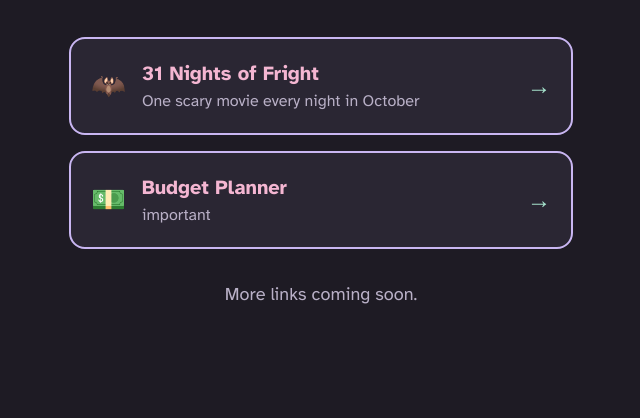
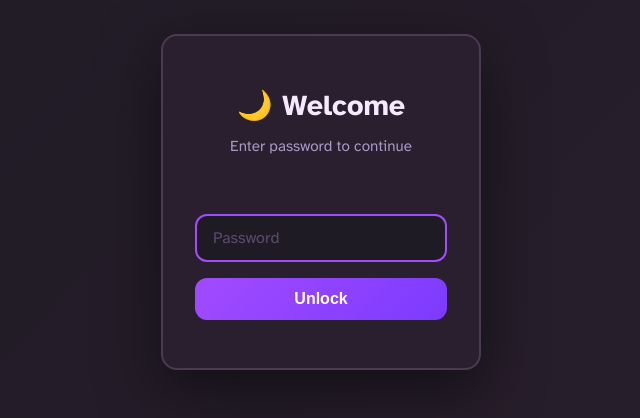
Before and after one commit to t6mmy/sowden-web, a plain HTML site: page index.html in a window 1280 px wide. Shown: the part 198-616 px from the top of the page, without its empty margins (319-959 px from the left). Drawn offline with Linux system fonts and the light colour scheme.

Commit message:
Add password login to index.html

```diff
--- a/index.html
+++ b/index.html
@@ -11,9 +11,120 @@
   <link rel="preconnect" href="https://fonts.gstatic.com" crossorigin>
   <link href="https://fonts.googleapis.com/css2?family=Atkinson+Hyperlegible:wght@400;700&display=swap" rel="stylesheet">
   <link rel="stylesheet" href="/styles.css">
+  <style>
+    .password-screen {
+      position: fixed;
+      inset: 0;
+      background: linear-gradient(135deg, #1e1b24 0%, #2a1f2e 100%);
+      display: flex;
+      align-items: center;
+      justify-content: center;
+      z-index: 9999;
+    }
+
+    .password-screen.hidden {
+      display: none;
+    }
+
+    .password-form {
+      background: #2a1f2e;
+      border: 2px solid #4a3a52;
+      border-radius: 16px;
+      padding: 48px 32px;
+      max-width: 320px;
+      width: 90%;
+      box-shadow: 0 20px 60px rgba(0, 0, 0, 0.5);
+      text-align: center;
+    }
+
+    .password-form h1 {
+      color: #f4eaff;
+      font-size: 1.8rem;
+      margin: 0 0 8px 0;
+      font-weight: 700;
+    }
+
+    .password-form p {
+      color: #a898c8;
+      margin: 0 0 24px 0;
+      font-size: 0.95rem;
+    }
+
+    .password-form input {
+      width: 100%;
+      padding: 12px 16px;
+      margin-bottom: 16px;
+      border: 2px solid #4a3a52;
+      border-radius: 12px;
+      background: #1e1b24;
+      color: #f4eaff;
+      font-size: 1rem;
+      font-family: inherit;
+      box-sizing: border-box;
+      transition: border-color 0.2s;
+    }
+
+    .password-form input:focus {
+      outline: none;
+      border-color: #a24bff;
+    }
+
+    .password-form input::placeholder {
+      color: #5d4a6f;
+    }
+
+    .password-form button {
+      width: 100%;
+      padding: 12px 16px;
+      background: linear-gradient(135deg, #a24bff 0%, #7c3aff 100%);
+      color: #fff;
+      border: none;
+      border-radius: 12px;
+      font-size: 1rem;
+      font-weight: 700;
+      cursor: pointer;
+      transition: opacity 0.2s;
+    }
+
+    .password-form button:hover {
+      opacity: 0.9;
+    }
+
+    .password-form button:active {
+      opacity: 0.8;
+    }
+
+    .password-form.error input {
+      border-color: #d10f2c;
+      animation: shake 0.4s;
+    }
+
+    @keyframes shake {
+      0%, 100% { transform: translateX(0); }
+      25% { transform: translateX(-8px); }
+      75% { transform: translateX(8px); }
+    }
+
+    .error-msg {
+      color: #d10f2c;
+      font-size: 0.9rem;
+      margin-bottom: 12px;
+      min-height: 20px;
+    }
+  </style>
 </head>
 <body>
-  <main>
+  <div class="password-screen" id="passwordScreen">
+    <div class="password-form" id="passwordForm">
+      <h1>🌙 Welcome</h1>
+      <p>Enter password to continue</p>
+      <div class="error-msg" id="errorMsg"></div>
+      <input type="password" id="passwordInput" placeholder="Password" autocomplete="off">
+      <button type="button" id="passwordBtn">Unlock</button>
+    </div>
+  </div>
+
+  <main id="mainContent" style="display: none;">
     <header>
       <p class="moon" aria-hidden="true">☾</p>
       <h1>Our Family Links</h1>
@@ -46,5 +157,62 @@
 
     <p class="more">More links coming soon.</p>
   </main>
+
+  <script>
+    // Set your password here
+    const CORRECT_PASSWORD = 'sowden';
+
+    const passwordScreen = document.getElementById('passwordScreen');
+    const mainContent = document.getElementById('mainContent');
+    const passwordInput = document.getElementById('passwordInput');
+    const passwordBtn = document.getElementById('passwordBtn');
+    const passwordForm = document.getElementById('passwordForm');
+    const errorMsg = document.getElementById('errorMsg');
+
+    // Check if already logged in
+    function checkAccess() {
+      if (sessionStorage.getItem('accessGranted') === 'true') {
+        grantAccess();
+      }
+    }
+
+    function grantAccess() {
+      sessionStorage.setItem('accessGranted', 'true');
+      passwordScreen.classList.add('hidden');
+      mainContent.style.display = 'block';
+      passwordInput.value = '';
+    }
+
+    function checkPassword() {
+      const input = passwordInput.value.trim();
+      errorMsg.textContent = '';
+      passwordForm.classList.remove('error');
+
+      if (input === CORRECT_PASSWORD) {
+        grantAccess();
+      } else {
+        errorMsg.textContent = 'Incorrect password';
+        passwordForm.classList.add('error');
+        passwordInput.value = '';
+        passwordInput.focus();
+      }
+    }
+
+    passwordBtn.addEventListener('click', checkPassword);
+    passwordInput.addEventListener('keypress', (e) => {
+      if (e.key === 'Enter') {
+        checkPassword();
+      }
+    });
+
+    passwordInput.addEventListener('focus', () => {
+      passwordForm.classList.remove('error');
+      errorMsg.textContent = '';
+    });
+
+    // Check access on load
+    checkAccess();
+    passwordInput.focus();
+  </script>
 </body>
 </html>
```
